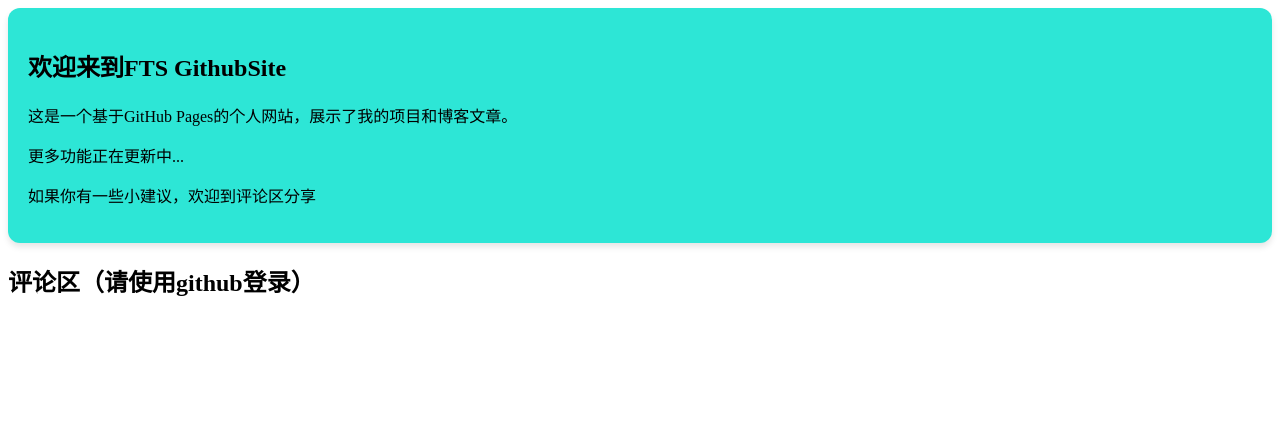
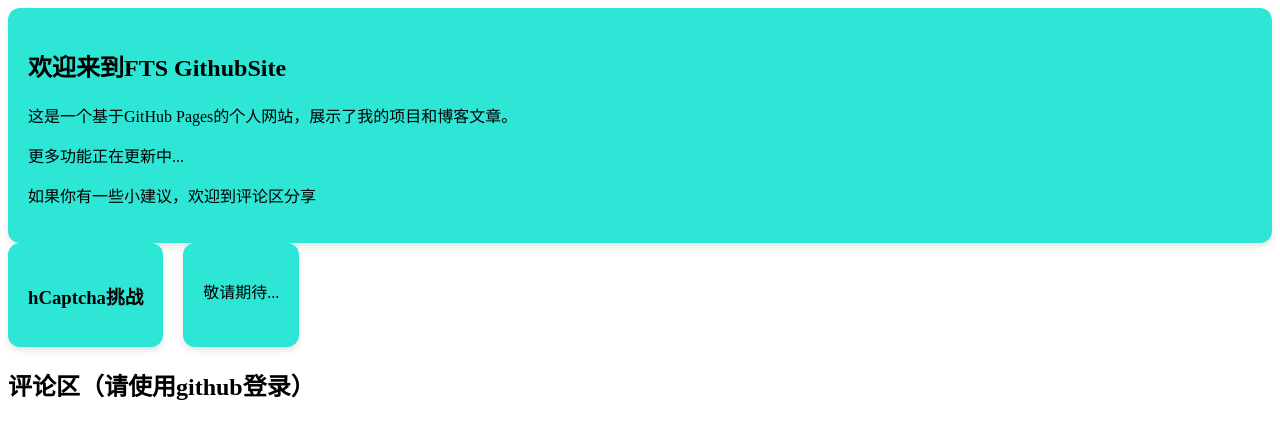
Before and after one commit to xiaoshuai-XS/XS.github.io, a plain HTML site: page index.html in a window 1280 px wide. Drawn offline with Linux system fonts and the light colour scheme.

Commit message:
Enhance index.html with hCaptcha and layout changes
Added hCaptcha challenge and card container for layout.

```diff
--- a/index.html
+++ b/index.html
@@ -8,6 +8,18 @@
         <p>这是一个基于GitHub Pages的个人网站，展示了我的项目和博客文章。</p>
         <p>更多功能正在更新中...</p>
         <p>如果你有一些小建议，欢迎到评论区分享</p>
+    </div>
+    <div class = "card-container">
+        <div class = "card">
+            <h3>hCaptcha挑战</h3>
+            <form method="POST">
+  <div class="h-captcha" data-sitekey="a284ff2c-ea5e-4fca-9da2-c1faa8f095e4"></div>
+  <script src="https://js.hcaptcha.com/1/api.js" async defer></script>
+</form>
+        </div>
+        <div class = "card">
+            <p>敬请期待...</p>
+        </div>
     </div>
     <h2>评论区（请使用github登录）</h2>
     <script src="https://giscus.app/client.js"
```
